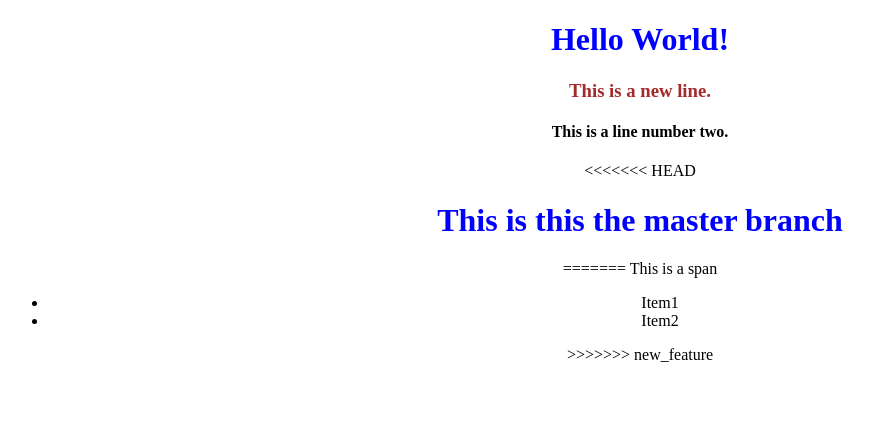
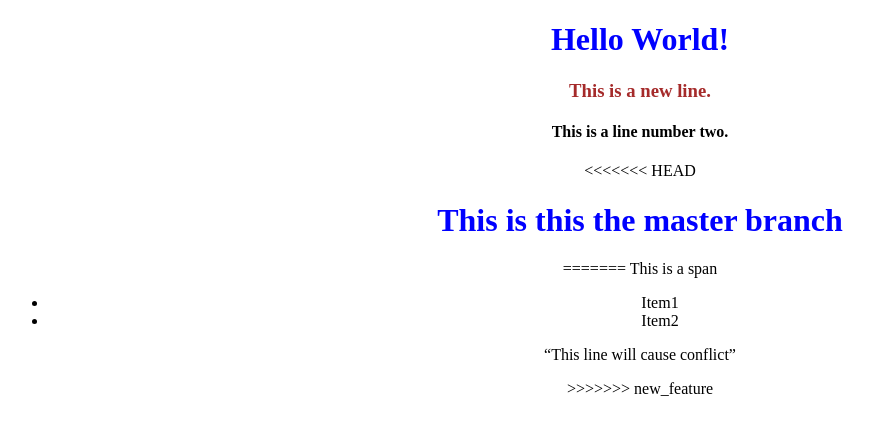
Before and after one commit to Omendra123Rajput/BasicGit, a plain HTML site: page index.html in a window 1280 px wide. Shown: the whole page, without its empty margins (0-872 px from the left). Drawn offline with Linux system fonts and the light colour scheme.

Commit message:
new line added in the project 2 index.html

```diff
--- a/index.html
+++ b/index.html
@@ -21,6 +21,7 @@
         <li>Item1</li>
         <li>Item2</li>
     </ul>
+    <p>“This line will cause conflict”</p>
 >>>>>>> new_feature
 </body>
 </html>
```
